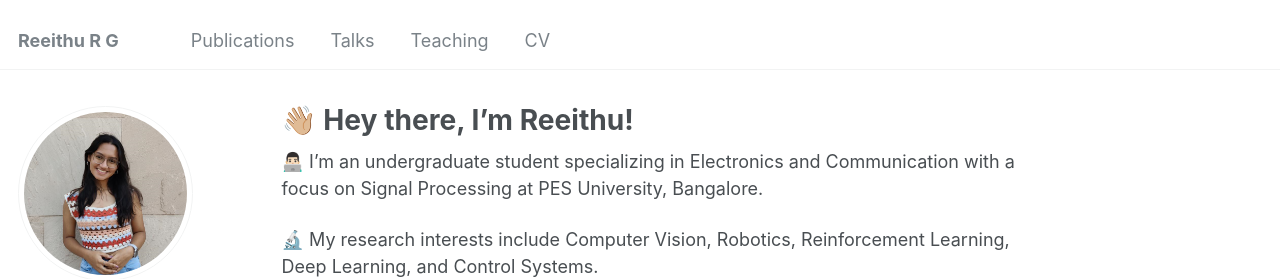
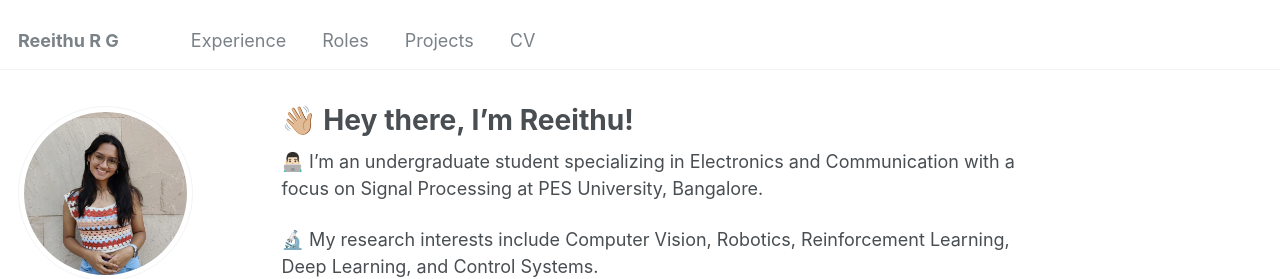
Before and after one commit to reeithu/reeithu.github.io, a Jekyll site: the page built from _pages/about.md, in a window 1280 px wide. Shown: the top 279 px of the page. Built offline with Jekyll 4.4.1, drawn with Linux system fonts in a browser that asks for light colours.

Commit message:
Update navigation.yml

```diff
--- a/_data/navigation.yml
+++ b/_data/navigation.yml
@@ -5,14 +5,14 @@
 # prevent it from being included in the site.
 
 main:
-  - title: "Publications"
-    url: /publications/
+  - title: "Experience"
+    url: /experience/
 
-  - title: "Talks"
-    url: /talks/
+  - title: "Roles"
+    url: /roles/
 
-  - title: "Teaching"
-    url: /teaching/
+  - title: "Projects"
+    url: /projects/
 
   - title: "CV"
     url: /cv/
```
